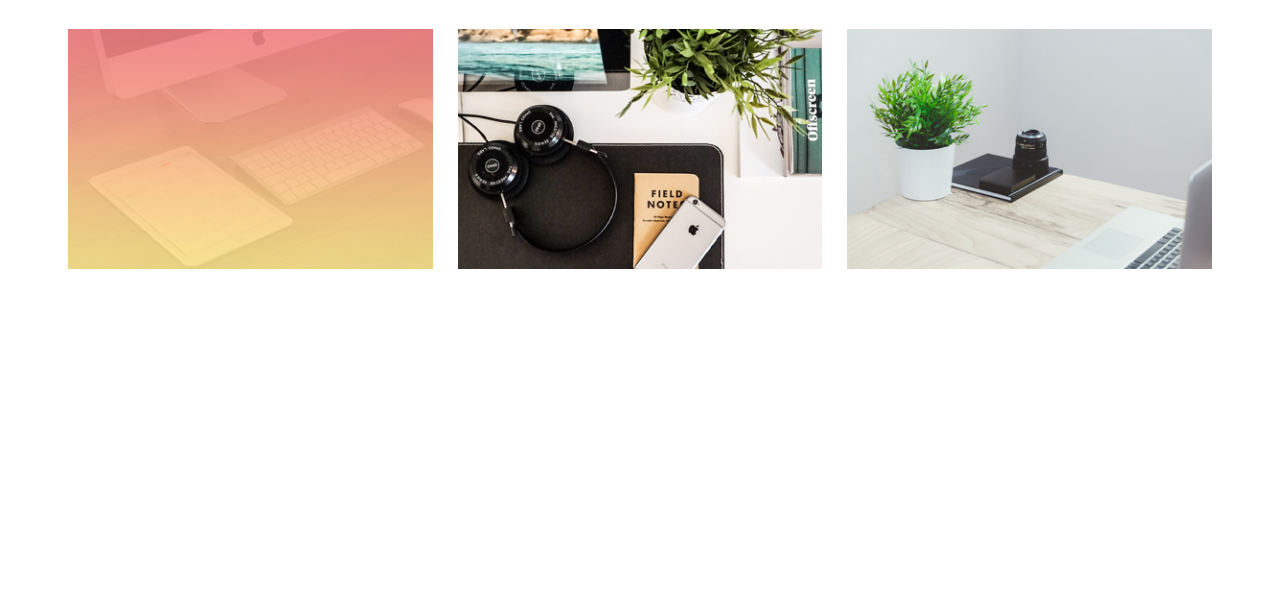
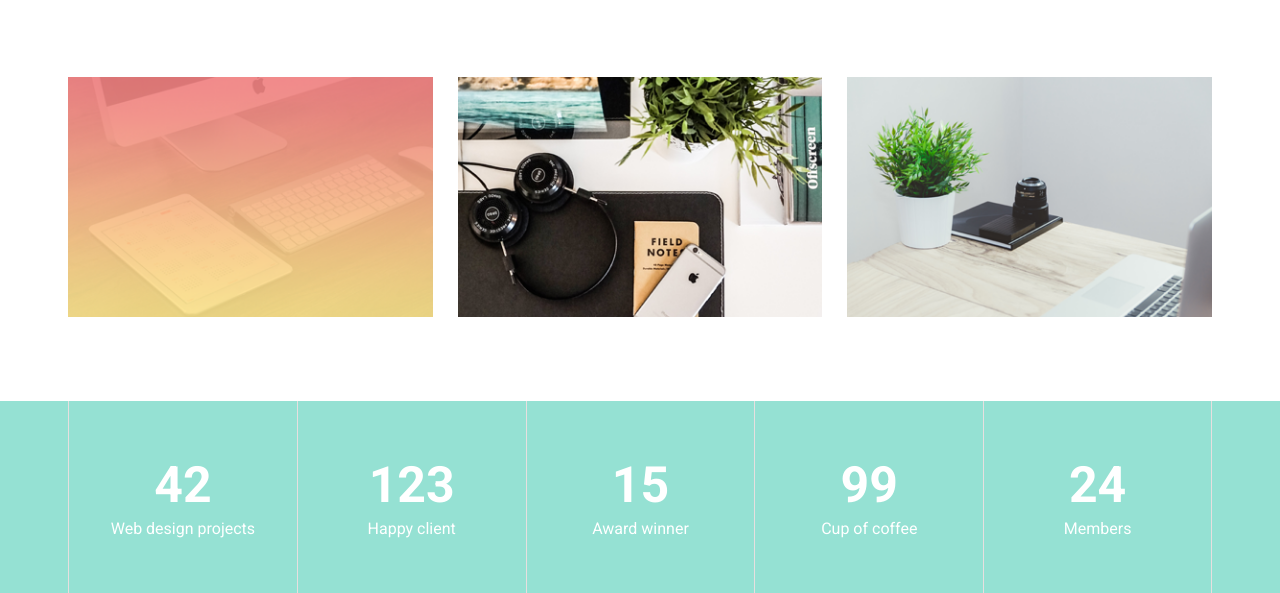
Before and after one commit to md-sabbir51/Mogo, a plain HTML site: page index.html in a window 1280 px wide. Shown: the part 997-1590 px from the top of the page. Before the commit the page ends 1318 px from the top, so only its background shows below. Drawn offline with Linux system fonts and the light colour scheme.

Commit message:
New code

```diff
--- a/css/style.css
+++ b/css/style.css
@@ -274,7 +274,7 @@ a {
 }
 /* img-section start */
 .img-section {
-    margin: 2rem 0 3rem 0;
+    margin: 5rem 0;
 }
 
 .img-section .img-grid {
@@ -321,3 +321,34 @@ a {
 }
 /* img-section end */
 /* What we do end */
+/* counter-section start */
+.main-coun {
+    display: flex;
+    justify-content: center;
+    background-color: var(--pest-1);
+}
+
+.main-coun .section-container .coun-grid {
+    display: grid;
+    grid-template-columns: repeat(5, 1fr);
+    text-align: center;
+}
+
+.main-coun .section-container .coun-grid .coun-item {
+    border-left: 1px solid #e7dfdf;
+    padding: 50px 0;
+}
+
+#coun-right {
+    border-right: 1px solid #e7dfdf;
+}
+
+.main-coun .section-container .coun-grid .coun-item h1 {
+    font-size: var(--h2-size);
+}
+
+.main-coun .section-container .coun-grid .coun-item h1,.main-coun .section-container .coun-grid .coun-item p {
+    margin: 5px 0 5px 0;
+    color: var(--text-light);
+}
+/* counter-section end */
--- a/index.html
+++ b/index.html
@@ -100,9 +100,39 @@
     </div>
   </div>
   <!-- What we do end -->
+  <!-- counter-section start -->
+  <div class="main-coun">
+    <div class="section-container">
+      <div class="coun-grid">
+        <div class="coun-item">
+          <h1><span class="counter">42</span></h1>
+          <p>Web design projects</p>
+        </div>
+        <div class="coun-item">
+          <h1><span class="counter">123</span></h1>
+          <p>Happy client</p>
+        </div>
+        <div class="coun-item">
+          <h1><span class="counter">15</span></h1>
+          <p>Award winner</p>
+        </div>
+        <div class="coun-item">
+          <h1><span class="counter">99</span></h1>
+          <p>Cup of coffee</p>
+        </div>
+        <div id="coun-right" class="coun-item">
+          <h1><span class="counter">24</span></h1>
+          <p>Members</p>
+        </div>
+      </div>
+    </div>
+  </div>
+  <!-- counter-section end -->
 
 <script src="js/jquery-js/jquery-3.7.1.js"></script>
 <script src="js/owl-js/owl.carousel.min.js"></script>
+<script src="js/jquery-js/jquery.waypoints.min.js"></script>
+<script src="js/jquery-js/jquery.counterup.min.js"></script>
 <script src="js/script.js"></script>
 </body>
 </html>
--- a/js/script.js
+++ b/js/script.js
@@ -13,3 +13,14 @@ $(".header-slider").owlCarousel({
         },
       },
     });
+
+// counter start
+$(".counter").counterUp({
+  delay: 12,
+  time: 2500,
+  offset: 70,
+  formatter: function (n) {
+    return n.replace(/,/g, ".");
+  },
+});
+// counter end
```
